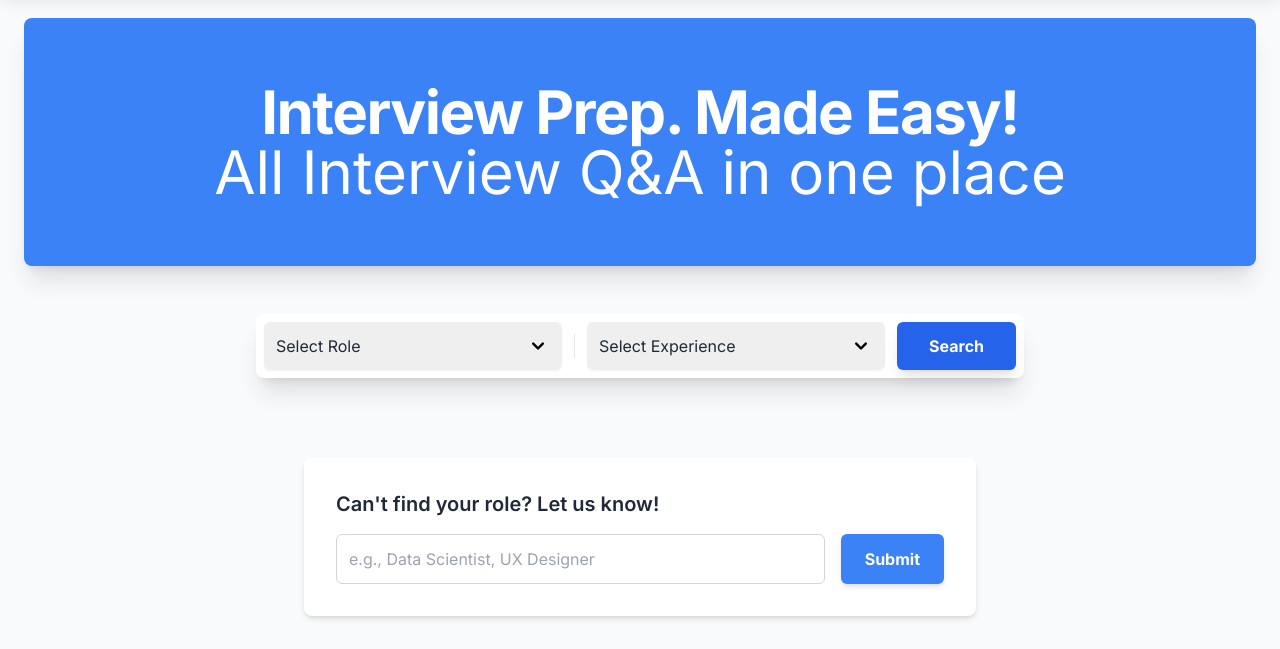
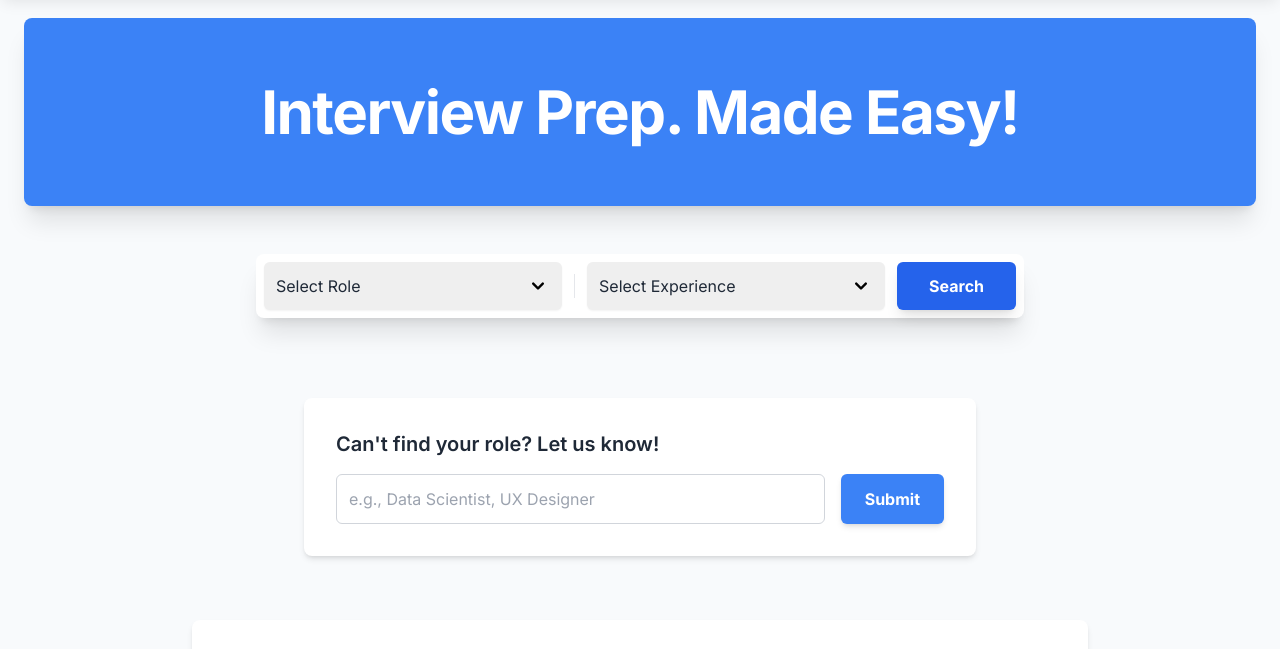
Before and after one commit to narayan-ga/re-skill.github.io, a plain HTML site: page index.html in a window 1280 px wide. Shown: the part 70-719 px from the top of the page. Drawn offline with nearby package versions, Linux system fonts and the light colour scheme.

Commit message:
Update index.html

```diff
--- a/index.html
+++ b/index.html
@@ -73,9 +73,6 @@
             <h1 class="text-5xl md:text-6xl font-extrabold leading-tight tracking-tight">
                 Interview Prep. Made Easy!
             </h1>
-            <h2 class="text-5xl md:text-6xl">
-                All Interview Q&A in one place
-            </h2>
         </section>
 
         <section class="w-full max-w-3xl mb-12">
```
